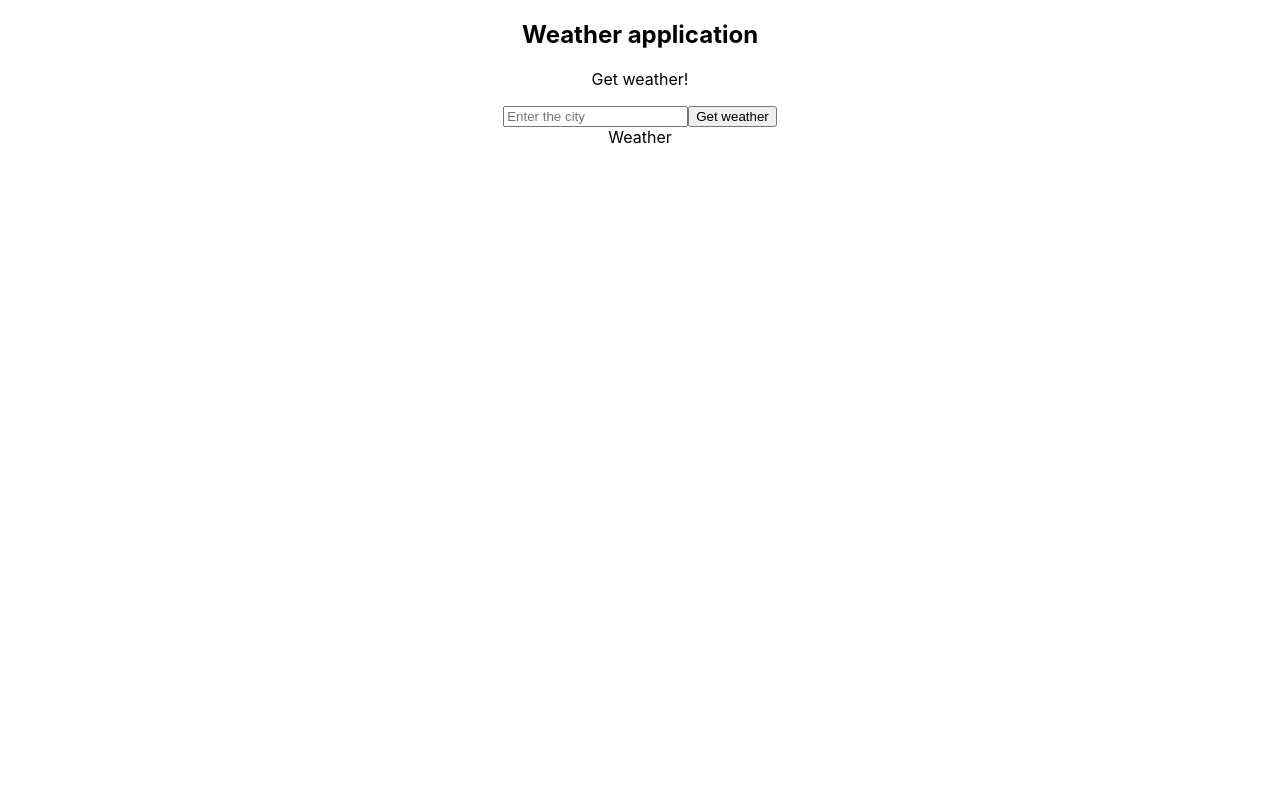
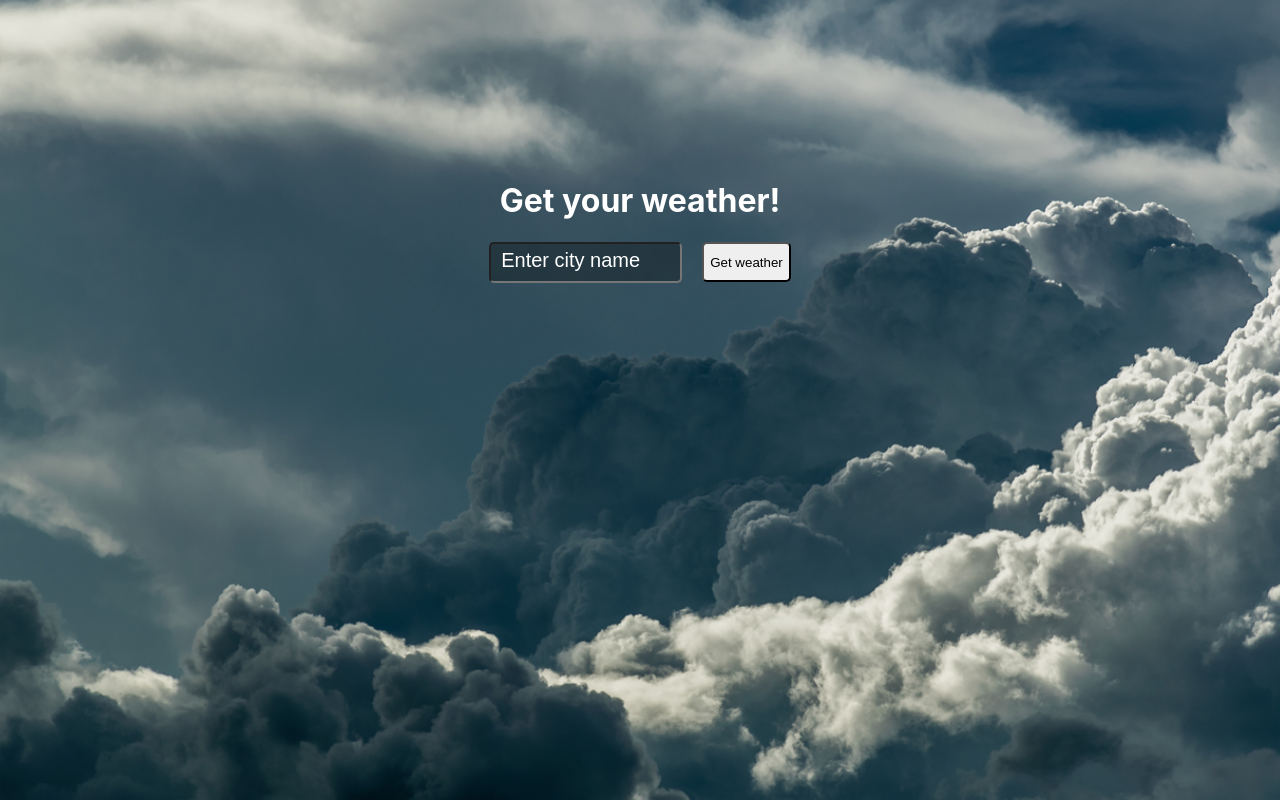
Before and after one commit to vosem/weather, a React (Create React App) app: page / in a window 1280 px wide. Built offline with nearby package versions, Linux system fonts and the light colour scheme.

Commit message:
further development

```diff
--- a/public/index.html
+++ b/public/index.html
@@ -22,7 +22,7 @@
       work correctly both with client-side routing and a non-root public URL.
       Learn how to configure a non-root public URL by running `npm run build`.
     -->
-    <title>Weather App</title>
+    <title>Weather Locator</title>
   </head>
   <body>
     <noscript>You need to enable JavaScript to run this app.</noscript>
--- a/src/App.css
+++ b/src/App.css
@@ -1,3 +1,31 @@
 .App {
-  text-align: center;
+	width: 100vw;
+	height: 80vh;
+	background-image: url(./img/clouds.png);
+	background-size: cover;
+	background-repeat: no-repeat;
+	background-position: center;
+	padding-top: 20vh;
+	text-align: center;
+	color: white;
 }
+.form__city-input{
+	background-color: rgba(0,0,0,0.3);
+	height: 35px;
+	border-radius: 5px;
+	margin-right: 20px;
+	outline: none;
+	color: white;
+	padding-left: 10px;
+
+}
+::placeholder{
+	color: white;
+	font-size: 1.5em;
+	line-height: 1.5em;
+}
+.form__city-submit-btn{
+	height: 40px;
+		border-radius: 5px;
+		outline: none;
+}
--- a/src/App.js
+++ b/src/App.js
@@ -7,21 +7,92 @@ import "./App.css";
 const API_KEY = "8f3402da9f52d031b9f9d6d8727b3798";
 
 class App extends Component {
+  state = {
+    cod: undefined,
+    city: undefined,
+    country: undefined,
+    temp: undefined,
+    humidity: undefined,
+    pressure: undefined,
+    sunrise: undefined,
+    sunset: undefined,
+    error: undefined
+  };
 
-  gettingWeather = async (e) => {
+  gettingWeather = async e => {
     e.preventDefault();
     const city = e.target.elements.city.value;
-    const api_url = await fetch(`https://api.openweathermap.org/data/2.5/weather?q=${city}&appid=${API_KEY}&units=metric`);
-    const data = await api_url.json();
-    console.log(data);
-  }
+
+    if (city) {
+      const api_url = await fetch(
+        `https://api.openweathermap.org/data/2.5/weather?q=${city}&appid=${API_KEY}&units=metric`
+      );
+      const data = await api_url.json();
+      console.log(data);
+
+      if (data.cod == "404") {
+        this.setState({
+          city: undefined,
+          country: undefined,
+          temp: undefined,
+          humidity: undefined,
+          pressure: undefined,
+          sunrise: undefined,
+          sunset: undefined,
+          error: 'City not found.'
+        });
+      } else {
+        var sunset = data.sys.sunset * 1000;
+        var sunsetDate = new Date(sunset);
+
+        var sunsetDateFormatted =
+          sunsetDate.getHours() + ":" + sunsetDate.getMinutes();
+
+        var sunrise = data.sys.sunrise * 1000;
+        var sunriseDate = new Date(sunrise);
+        var sunriseDateFormatted =
+          sunriseDate.getHours() + ":" + sunriseDate.getMinutes();
+
+        this.setState({
+          city: data.name,
+          country: data.sys.country,
+          temp: data.main.temp,
+          humidity: data.main.humidity,
+          pressure: data.main.pressure,
+          sunrise: sunriseDateFormatted,
+          sunset: sunsetDateFormatted,
+          error: undefined
+        });
+      }
+    } else {
+      this.setState({
+        city: undefined,
+        country: undefined,
+        temp: undefined,
+        humidity: undefined,
+        pressure: undefined,
+        sunrise: undefined,
+        sunset: undefined,
+        error: "Please enter city name in English."
+      });
+    }
+  };
 
   render() {
     return (
       <div className="App">
         <Info />
         <Form weatherMethod={this.gettingWeather} />
-        <Weather />
+        <Weather
+          city={this.state.city}
+          country={this.state.country}
+          temp={this.state.temp}
+          humidity={this.state.humidity}
+          pressure={this.state.pressure}
+          sunrise={this.state.sunrise}
+          sunset={this.state.sunset}
+          error={this.state.error}
+        />
       </div>
     );
   }
--- a/src/components/form.js
+++ b/src/components/form.js
@@ -3,9 +3,9 @@ import React, { Component } from "react";
 class Form extends Component {
 	render() {
 		return (
-			<form onSubmit={this.props.weatherMethod}>
-				<input type="text" name="city" placeholder="Enter the city" />
-				<button>Get weather</button>
+			<form className="form" onSubmit={this.props.weatherMethod}>
+				<input className="form__city-input" type="text" name="city" placeholder="Enter city name" />
+				<button className="form__city-submit-btn" >Get weather</button>
 			</form>
 		);
 	}
--- a/src/components/info.js
+++ b/src/components/info.js
@@ -4,8 +4,7 @@ class Info extends React.Component {
 	render() {
 		return (
 			<div>
-				<h2>Weather application</h2>
-				<p>Get weather!</p>
+				<h1>Get your weather!</h1>
 			</div>
 		);
 	}
--- a/src/components/weather.js
+++ b/src/components/weather.js
@@ -3,9 +3,21 @@ import React, { Component } from "react";
 class Weather extends Component {
 	render() {
 		return (
-			<div>Weather</div>
-
-			);
+			<div>
+				{this.props.city && (
+					<div>
+						<p>
+							Location: {this.props.city}, {this.props.country}
+						</p>
+						<p>Temperature: {this.props.temp}°С</p>
+						<p>Humidity: {this.props.humidity}%</p>
+						<p>Pressure: {this.props.pressure}</p>
+						<p>Sunrise: {this.props.sunrise}, Sunset: {this.props.sunset}</p>
+					</div>
+				)}
+				<p>{ this.props.error }</p>
+			</div>
+		);
 	}
 }
 
```
Also changed, not shown: src/img/clouds.png (added).
